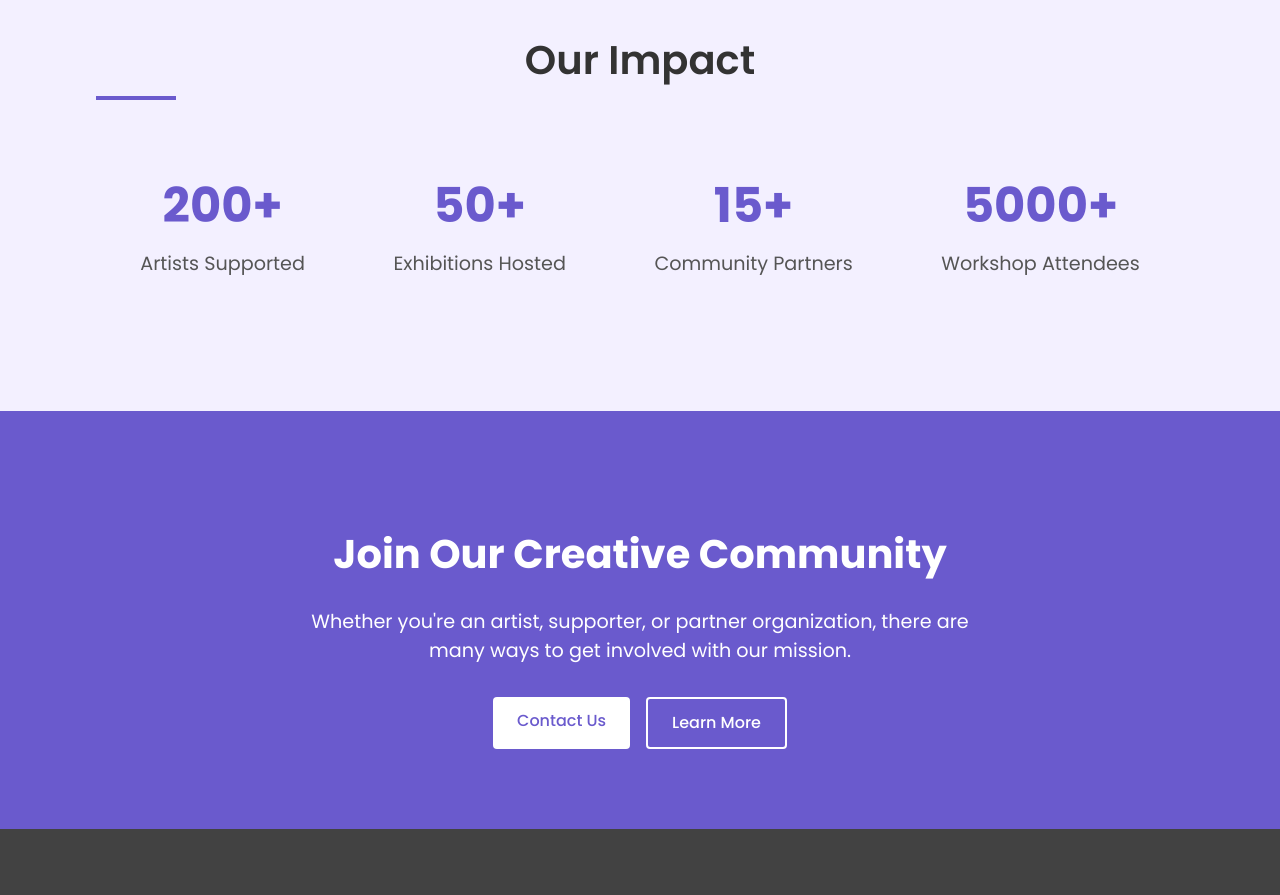
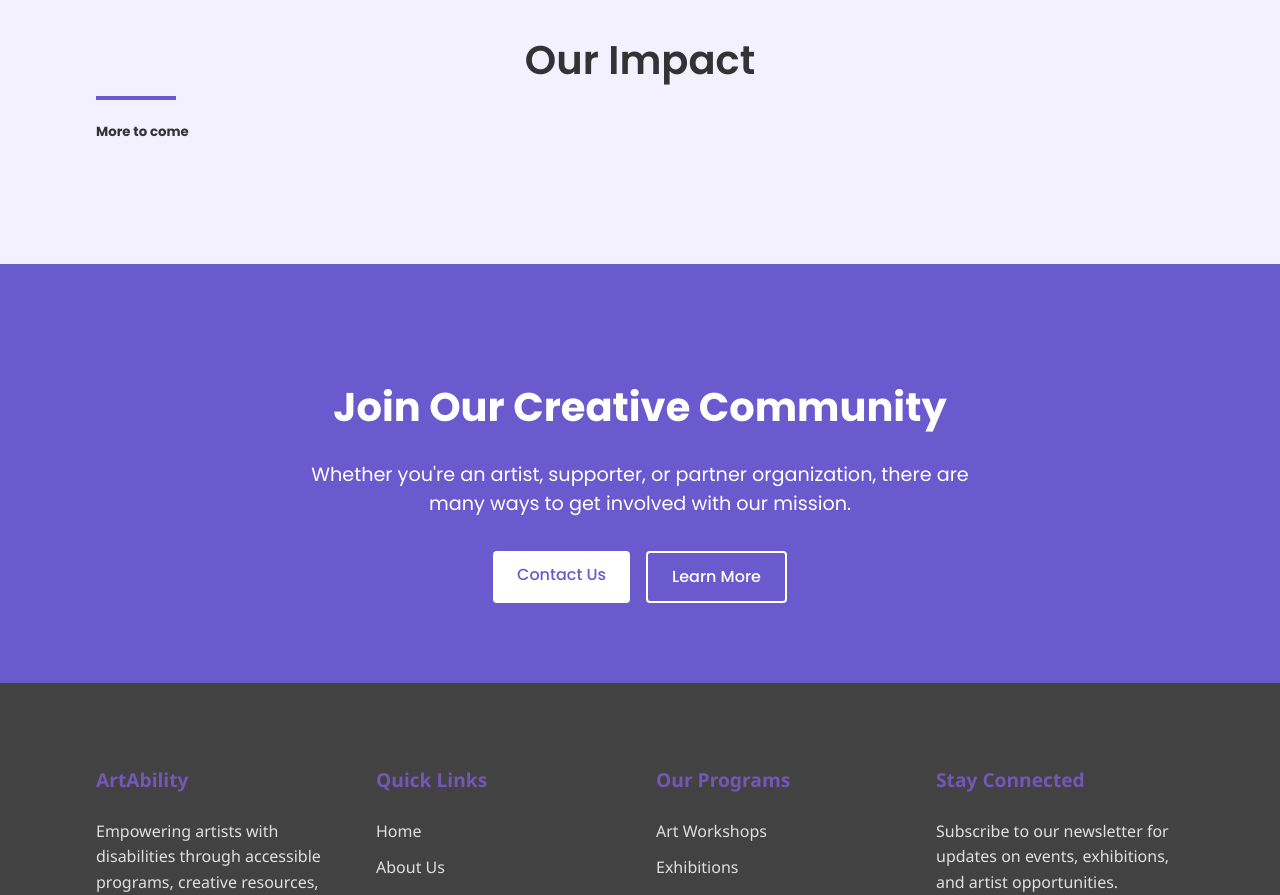
Before and after one commit to Bonaeineza31/Identity, a React (Vite) app in the folder identity/: page / in a window 1280 px wide. Shown: the part 3360-4255 px from the top of the page. Built offline with nearby package versions, Linux system fonts and the light colour scheme.

Commit message:
few changes

```diff
--- a/identity/components/Home.jsx
+++ b/identity/components/Home.jsx
@@ -119,9 +119,12 @@ function Home() {
       <section className="impact-section">
         <div className="container">
           <h2 className="section-heading text-center">Our Impact</h2>
-          <div className="stats-container">
+          <h5>More to come</h5>
+
+
+          {/* <div className="stats-container">
             <div className="stat-item">
-              <div className="stat-number">200+</div>
+              <div className="stat-number">20</div>
               <div className="stat-label">Artists Supported</div>
             </div>
             <div className="stat-item">
@@ -136,7 +139,7 @@ function Home() {
               <div className="stat-number">5000+</div>
               <div className="stat-label">Workshop Attendees</div>
             </div>
-          </div>
+          </div> */}
         </div>
       </section>
 
```
